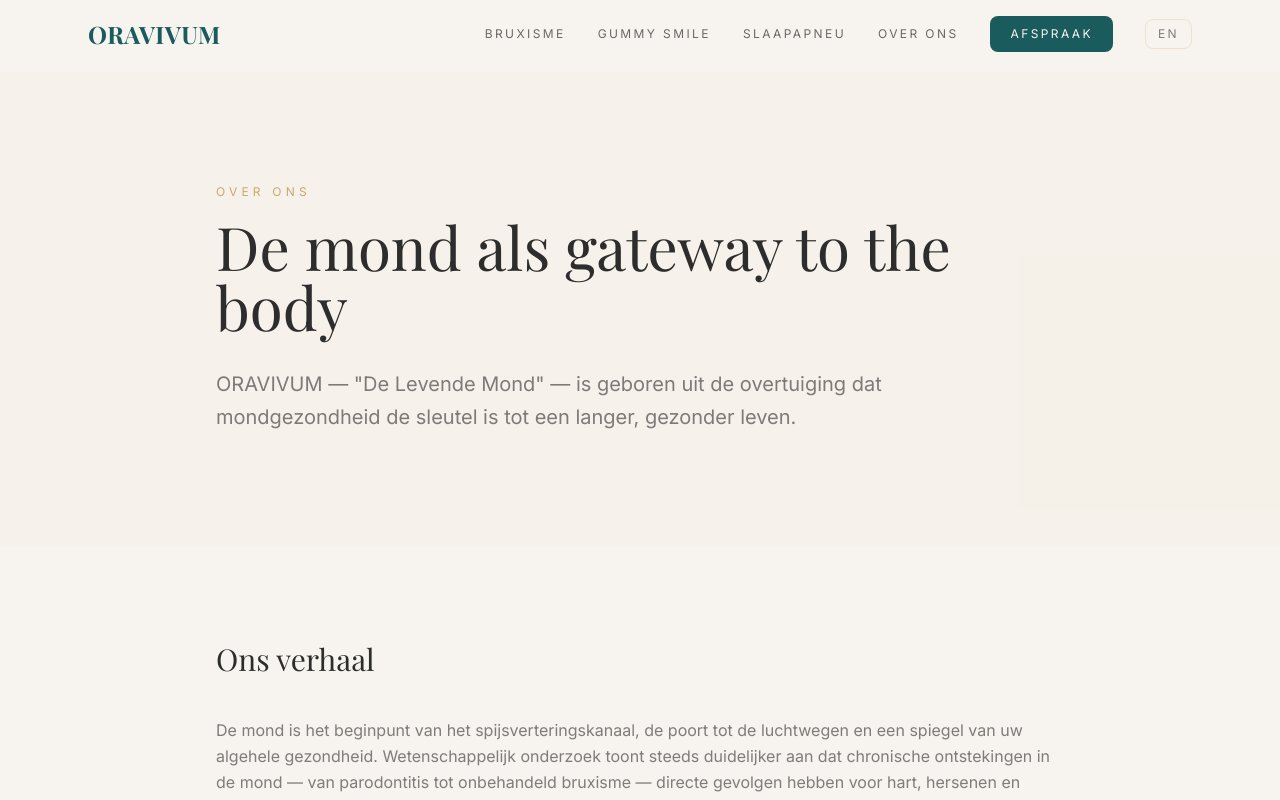
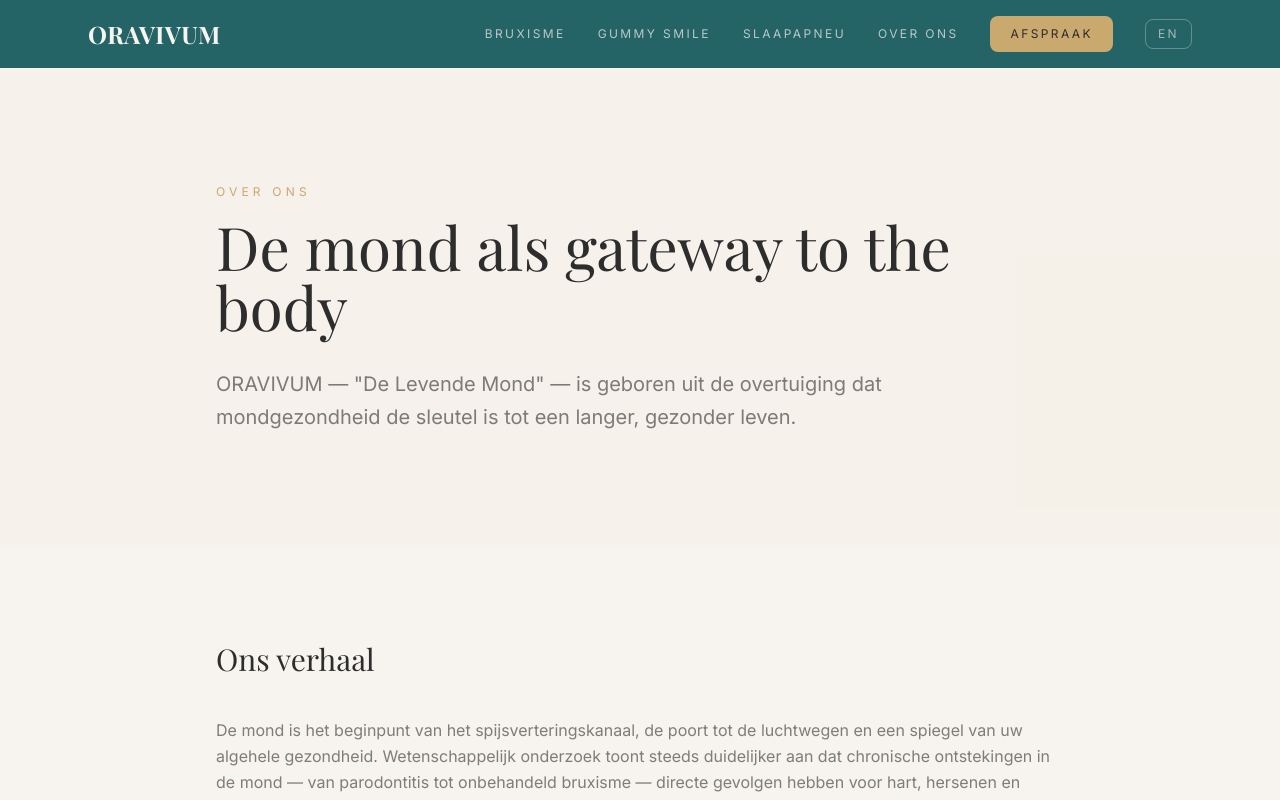
Before and after one commit to MB11-code/longevity-aevora, a Next.js app: page /over-ons in a window 1280 px wide. Shown: the top 800 px of the page. Built offline with nearby package versions, Linux system fonts and the light colour scheme; a web font is replaced by a local one.

Commit message:
Header always teal bg + gold Afspraak button

```diff
--- a/app/navbar.tsx
+++ b/app/navbar.tsx
@@ -16,35 +16,33 @@ export function Navbar() {
 
   return (
     <nav
-      className={`fixed top-0 w-full z-50 transition-all duration-300 ${
-        scrolled
-          ? "bg-teal/95 backdrop-blur-md shadow-lg"
-          : "bg-transparent"
+      className={`fixed top-0 w-full z-50 transition-all duration-300 bg-teal/95 backdrop-blur-md ${
+        scrolled ? "shadow-lg" : ""
       }`}
     >
       <div className="max-w-6xl mx-auto px-6 py-4 flex items-center justify-between">
-        <Link href="/" className={`font-playfair font-bold tracking-wide transition-colors duration-300 ${scrolled ? "text-offwhite" : "text-teal"}`}>
+        <Link href="/" className="font-playfair font-bold tracking-wide text-offwhite">
           <span className="text-2xl">ORAVIVUM</span>
         </Link>
         <div className="hidden md:flex items-center gap-8">
-          <Link href="/botox-bruxisme" className={`text-xs tracking-[0.2em] uppercase transition-colors ${scrolled ? "text-offwhite/70 hover:text-offwhite" : "text-charcoal/70 hover:text-teal"}`}>
+          <Link href="/botox-bruxisme" className="text-xs tracking-[0.2em] uppercase transition-colors text-offwhite/70 hover:text-offwhite">
             {t("Bruxisme", "Bruxism")}
           </Link>
-          <Link href="/gummy-smile" className={`text-xs tracking-[0.2em] uppercase transition-colors ${scrolled ? "text-offwhite/70 hover:text-offwhite" : "text-charcoal/70 hover:text-teal"}`}>
+          <Link href="/gummy-smile" className="text-xs tracking-[0.2em] uppercase transition-colors text-offwhite/70 hover:text-offwhite">
             Gummy Smile
           </Link>
-          <Link href="/slaapapneu" className={`text-xs tracking-[0.2em] uppercase transition-colors ${scrolled ? "text-offwhite/70 hover:text-offwhite" : "text-charcoal/70 hover:text-teal"}`}>
+          <Link href="/slaapapneu" className="text-xs tracking-[0.2em] uppercase transition-colors text-offwhite/70 hover:text-offwhite">
             {t("Slaapapneu", "Sleep Apnea")}
           </Link>
-          <Link href="/over-ons" className={`text-xs tracking-[0.2em] uppercase transition-colors ${scrolled ? "text-offwhite/70 hover:text-offwhite" : "text-charcoal/70 hover:text-teal"}`}>
+          <Link href="/over-ons" className="text-xs tracking-[0.2em] uppercase transition-colors text-offwhite/70 hover:text-offwhite">
             {t("Over Ons", "About")}
           </Link>
-          <Link href="/contact" className={`text-xs tracking-[0.2em] uppercase px-5 py-2.5 rounded-lg transition-colors ${scrolled ? "bg-gold text-charcoal hover:bg-gold/90" : "bg-teal text-offwhite hover:bg-teal/90"}`}>
+          <Link href="/contact" className="text-xs tracking-[0.2em] uppercase px-5 py-2.5 rounded-lg transition-colors bg-gold text-charcoal hover:bg-gold/90">
             {t("Afspraak", "Appointment")}
           </Link>
           <button
             onClick={toggle}
-            className={`text-xs tracking-[0.2em] uppercase border px-3 py-1.5 rounded-lg transition-colors ${scrolled ? "border-offwhite/30 text-offwhite/60 hover:border-offwhite hover:text-offwhite" : "border-sand/60 text-charcoal/60 hover:border-teal hover:text-teal"}`}
+            className="text-xs tracking-[0.2em] uppercase border px-3 py-1.5 rounded-lg transition-colors border-offwhite/30 text-offwhite/60 hover:border-offwhite hover:text-offwhite"
             aria-label="Switch language"
           >
             {lang === "nl" ? "EN" : "NL"}
@@ -54,12 +52,12 @@ export function Navbar() {
         <div className="md:hidden flex items-center gap-3">
           <button
             onClick={toggle}
-            className={`text-xs tracking-[0.2em] uppercase border px-2 py-1 rounded-lg ${scrolled ? "border-offwhite/30 text-offwhite/60" : "border-sand/60 text-charcoal/60"}`}
+            className="text-xs tracking-[0.2em] uppercase border px-2 py-1 rounded-lg border-offwhite/30 text-offwhite/60"
           >
             {lang === "nl" ? "EN" : "NL"}
           </button>
           <details className="relative">
-            <summary className={`list-none cursor-pointer p-2 ${scrolled ? "text-offwhite" : "text-charcoal"}`}>
+            <summary className="list-none cursor-pointer p-2 text-offwhite">
               <svg className="w-6 h-6" fill="none" viewBox="0 0 24 24" stroke="currentColor" strokeWidth={1.5}>
                 <path strokeLinecap="round" d="M4 6h16M4 12h16M4 18h16" />
               </svg>
```
